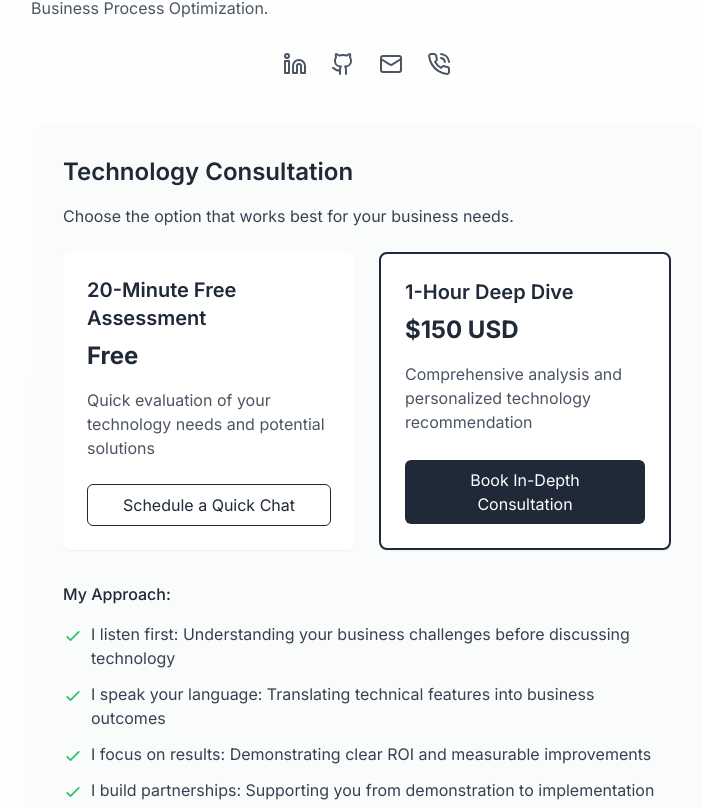
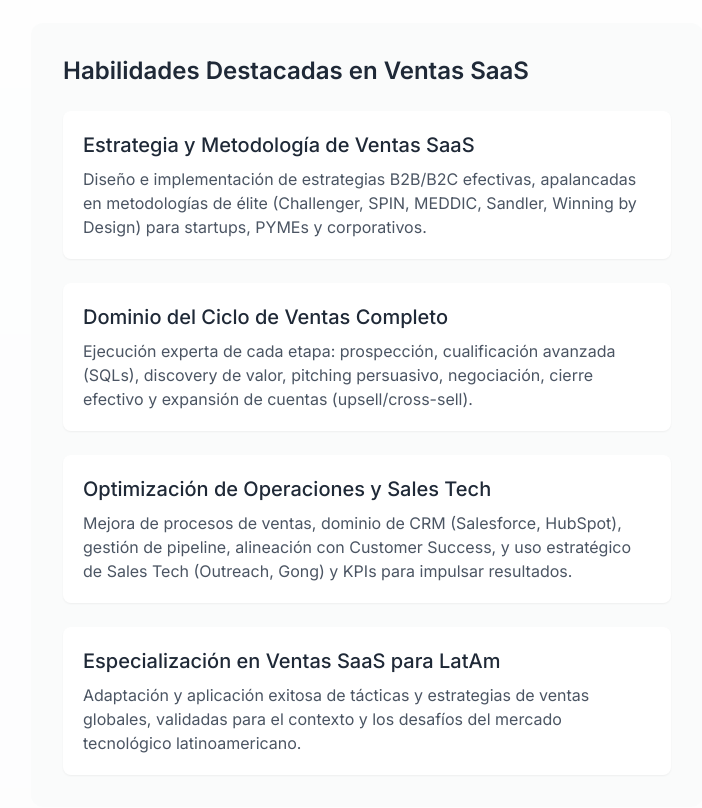
Before and after one commit to PaulMoya/data-savvy-identity, a React (Vite) app: page / in a window 1280 px wide. Shown: the part 472-1280 px from the top of the page, without its empty margins (273-975 px from the left). Built offline with nearby package versions, Linux system fonts and the light colour scheme.

Commit message:
Refactor: Update consultation section and add skills
Removed the consultation section and added a new section with SaaS sales skills.

```diff
--- a/src/i18n/locales/en.json
+++ b/src/i18n/locales/en.json
@@ -2,34 +2,27 @@
 {
   "title": "José P. Moya",
   "role": "Technology Sales Consultant",
-  "description": "I translate complex technology into business solutions that clients actually understand and want to implement. I connect people with the right tech to solve their challenges.",
-  "experience": "Proven experience across Banking, Government, Retail, Telecommunications, and Business Process Optimization.",
-  "consultation": {
-    "title": "Technology Consultation",
-    "subtitle": "Choose the option that works best for your business needs.",
-    "options": {
-      "free": {
-        "title": "20-Minute Free Assessment",
-        "price": "Free",
-        "description": "Quick evaluation of your technology needs and potential solutions"
+  "description": "No soy un vendedor más. Soy parte del sistema que transforma procesos complejos en soluciones simples y medibles.",
+  "experience": "Experiencia comprobada en Banca, Gobierno, Retail, Telecomunicaciones y Optimización de Procesos de Negocio.",
+  "skills": {
+    "title": "Habilidades Destacadas en Ventas SaaS",
+    "items": {
+      "1": {
+        "title": "Estrategia y Metodología de Ventas SaaS",
+        "description": "Diseño e implementación de estrategias B2B/B2C efectivas, apalancadas en metodologías de élite (Challenger, SPIN, MEDDIC, Sandler, Winning by Design) para startups, PYMEs y corporativos."
       },
-      "paid": {
-        "title": "1-Hour Deep Dive",
-        "price": "$150 USD",
-        "description": "Comprehensive analysis and personalized technology recommendation"
+      "2": {
+        "title": "Dominio del Ciclo de Ventas Completo",
+        "description": "Ejecución experta de cada etapa: prospección, cualificación avanzada (SQLs), discovery de valor, pitching persuasivo, negociación, cierre efectivo y expansión de cuentas (upsell/cross-sell)."
+      },
+      "3": {
+        "title": "Optimización de Operaciones y Sales Tech",
+        "description": "Mejora de procesos de ventas, dominio de CRM (Salesforce, HubSpot), gestión de pipeline, alineación con Customer Success, y uso estratégico de Sales Tech (Outreach, Gong) y KPIs para impulsar resultados."
+      },
+      "4": {
+        "title": "Especialización en Ventas SaaS para LatAm",
+        "description": "Adaptación y aplicación exitosa de tácticas y estrategias de ventas globales, validadas para el contexto y los desafíos del mercado tecnológico latinoamericano."
       }
-    },
-    "whatYouGet": "My Approach:",
-    "benefits": {
-      "1": "I listen first: Understanding your business challenges before discussing technology",
-      "2": "I speak your language: Translating technical features into business outcomes",
-      "3": "I focus on results: Demonstrating clear ROI and measurable improvements",
-      "4": "I build partnerships: Supporting you from demonstration to implementation"
-    },
-    "perfect": "\"José doesn't just sell technology — he helped us understand exactly how it would transform our operations. His consultative approach made all the difference.\" — Financial Sector Client",
-    "cta": {
-      "free": "Schedule a Quick Chat",
-      "paid": "Book In-Depth Consultation"
     }
   }
 }
--- a/src/pages/Index.tsx
+++ b/src/pages/Index.tsx
@@ -74,6 +74,34 @@ const Index = () => {
             </p>
           </motion.div>
 
+          {/* Skills Section */}
+          <motion.div
+            variants={item}
+            className="bg-gray-50/80 rounded-xl p-8 mb-8"
+          >
+            <h2 className="text-2xl font-semibold text-gray-800 mb-6">
+              {t('skills.title')}
+            </h2>
+
+            <div className="space-y-6">
+              {Object.keys(t('skills.items', { returnObjects: true })).map((key) => (
+                <motion.div
+                  key={key}
+                  className="bg-white rounded-lg p-5 shadow-sm hover:shadow-md transition-shadow"
+                  whileHover={{ y: -5 }}
+                  transition={{ type: "spring", stiffness: 300 }}
+                >
+                  <h3 className="text-xl font-medium text-gray-800 mb-2">
+                    {t(`skills.items.${key}.title`)}
+                  </h3>
+                  <p className="text-gray-600">
+                    {t(`skills.items.${key}.description`)}
+                  </p>
+                </motion.div>
+              ))}
+            </div>
+          </motion.div>
+
           <motion.div
             variants={item}
             className="flex justify-center space-x-6 mb-12"
@@ -98,81 +126,6 @@ const Index = () => {
               </motion.a>
             ))}
           </motion.div>
-
-          <motion.div
-            variants={item}
-            className="bg-gray-50/80 rounded-xl p-8 mb-8"
-          >
-            <h2 className="text-2xl font-semibold text-gray-800 mb-4">
-              {t('consultation.title')}
-            </h2>
-            <p className="text-gray-700 mb-6">
-              {t('consultation.subtitle')}
-            </p>
-
-            <div className="grid md:grid-cols-2 gap-6 mb-8">
-              {/* Free Consultation Card */}
-              <div className="bg-white rounded-lg p-6 shadow-sm hover:shadow-md transition-shadow flex flex-col justify-between">
-                <div>
-                  <h3 className="text-xl font-semibold mb-2">{t('consultation.options.free.title')}</h3>
-                  <p className="text-2xl font-bold text-gray-800 mb-4">{t('consultation.options.free.price')}</p>
-                  <p className="text-gray-600">{t('consultation.options.free.description')}</p>
-                </div>
-                <div className="mt-6">
-                  <a
-                    href="https://cal.com/jose.moya/20"
-                    target="_blank"
-                    rel="noopener noreferrer"
-                    className="block w-full text-center px-4 py-2 border border-gray-800 text-gray-800 rounded-md hover:bg-gray-800 hover:text-white transition-colors duration-200"
-                  >
-                    {t('consultation.cta.free')}
-                  </a>
-                </div>
-              </div>
-
-              {/* Paid Consultation Card */}
-              <div className="bg-white rounded-lg p-6 shadow-sm hover:shadow-md transition-shadow border-2 border-gray-800 flex flex-col justify-between">
-                <div>
-                  <h3 className="text-xl font-semibold mb-2">{t('consultation.options.paid.title')}</h3>
-                  <p className="text-2xl font-bold text-gray-800 mb-4">{t('consultation.options.paid.price')}</p>
-                  <p className="text-gray-600">{t('consultation.options.paid.description')}</p>
-                </div>
-                <div className="mt-6">
-                  <a
-                    href="https://cal.com/jose.moya/1-hour-deep-dive"
-                    target="_blank"
-                    rel="noopener noreferrer"
-                    className="block w-full text-center px-4 py-2 bg-gray-800 text-white rounded-md hover:bg-gray-700 transition-colors duration-200"
-                  >
-                    {t('consultation.cta.paid')}
-                  </a>
-                </div>
-              </div>
-            </div>
-
-            <h3 className="font-medium text-gray-800 mb-4">{t('consultation.whatYouGet')}</h3>
-            <ul className="space-y-3 mb-6">
-              {Object.keys(t('consultation.benefits', { returnObjects: true })).map((key) => (
-                <motion.li
-                  key={key}
-                  className="flex items-start gap-2 text-gray-700"
-                  variants={{
-                    hidden: { opacity: 0, x: -20 },
-                    show: { opacity: 1, x: 0 }
-                  }}
-                >
-                  <svg className="w-5 h-5 text-green-500 shrink-0 mt-1" fill="none" viewBox="0 0 24 24" stroke="currentColor">
-                    <path strokeLinecap="round" strokeLinejoin="round" strokeWidth={2} d="M5 13l4 4L19 7" />
-                  </svg>
-                  <span>{t(`consultation.benefits.${key}`)}</span>
-                </motion.li>
-              ))}
-            </ul>
-
-            <blockquote className="border-l-4 border-gray-300 pl-4 italic text-gray-700 mb-6">
-              {t('consultation.perfect')}
-            </blockquote>
-          </motion.div>
         </div>
       </motion.div>
     </div>
```
